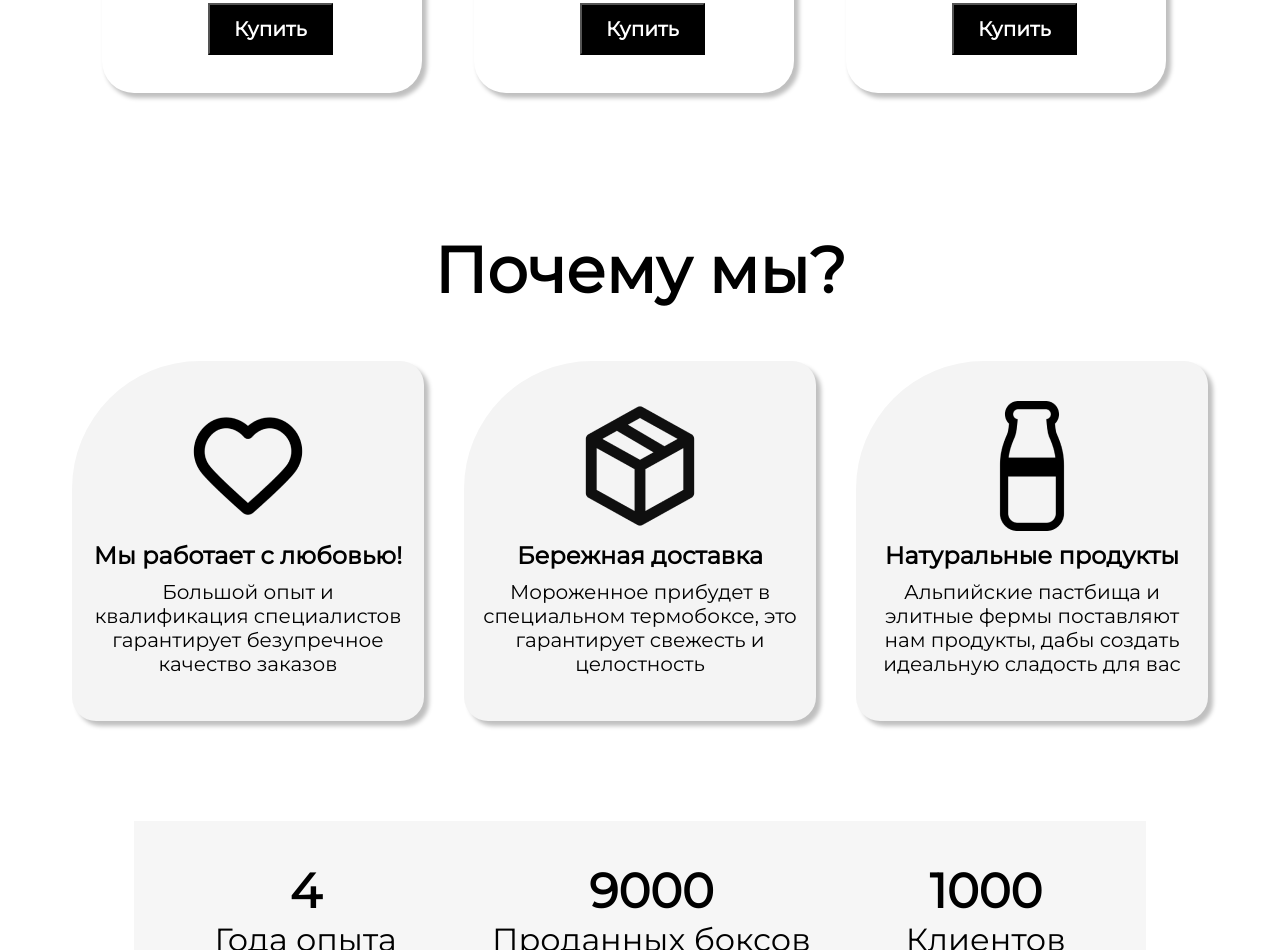
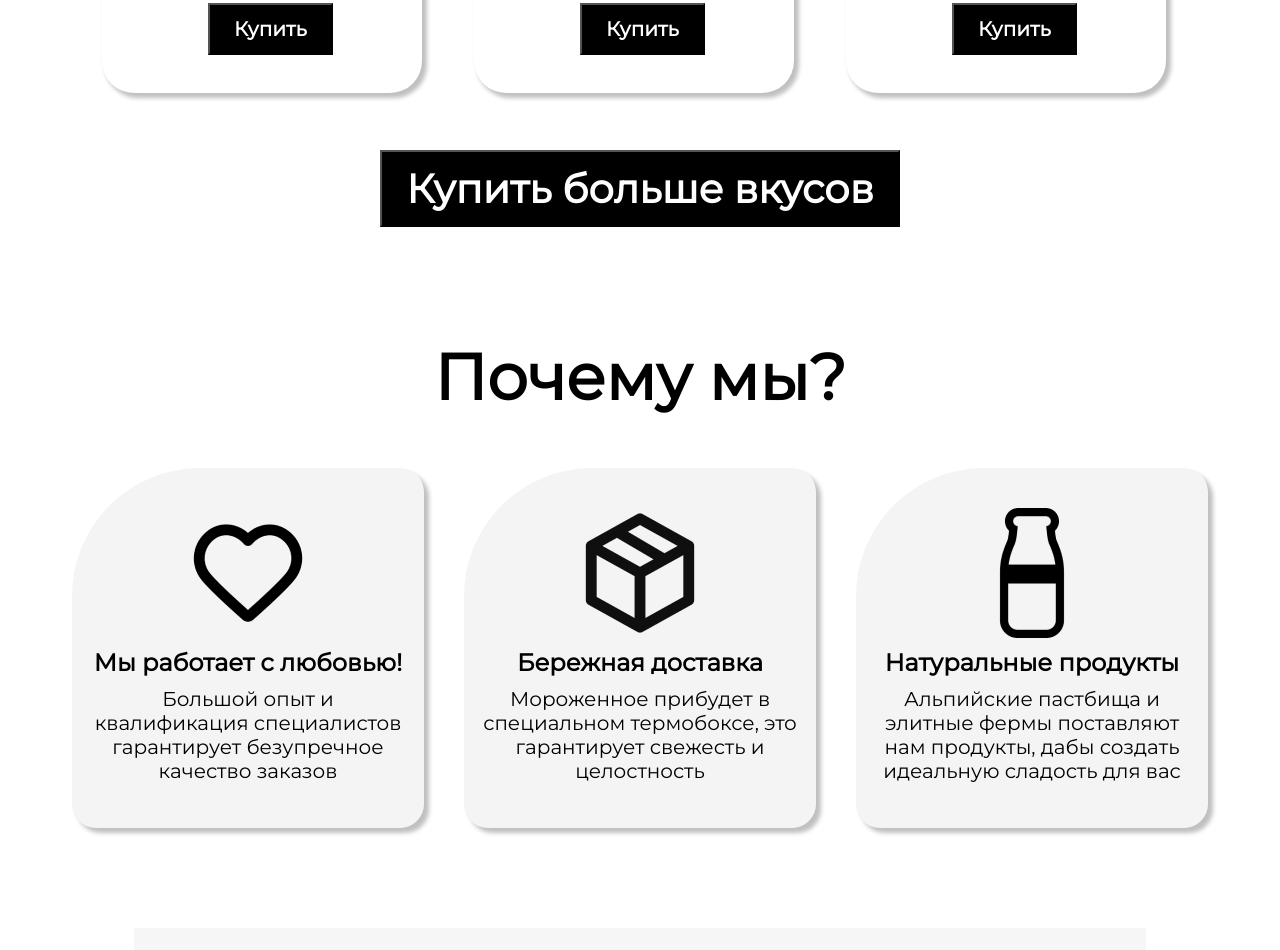
Before and after one commit to RusIvanDen/Ice-cream, a plain HTML site: page index.html in a window 1280 px wide. Shown: the part 2183-3133 px from the top of the page. Drawn offline with Linux system fonts and the light colour scheme.

Commit message:
Add files via upload

```diff
--- a/css/style.css
+++ b/css/style.css
@@ -195,6 +195,22 @@
 
 }
 
+.hit-button {
+   display: flex;
+   padding: 12px 24px;
+   justify-content: center;
+   align-items: center;
+   gap: 10px;
+   margin: 15px auto;
+   background: #000;
+   font-family: 'Monserrat';
+   font-size: 40px;
+   font-style: normal;
+   font-weight: 700;
+   line-height: normal;
+   color: #FFF;
+}
+
 .cards {
    display: flex;
    flex-wrap: wrap;
--- a/index.html
+++ b/index.html
@@ -91,6 +91,7 @@
                </div>
             </div>
          </div>
+         <input class="hit-button btn" type="button" value="Купить больше вкусов">
       </div>
       <div class="third-block">
          <h2 class="why-we-text">Почему мы?</h2>
```
